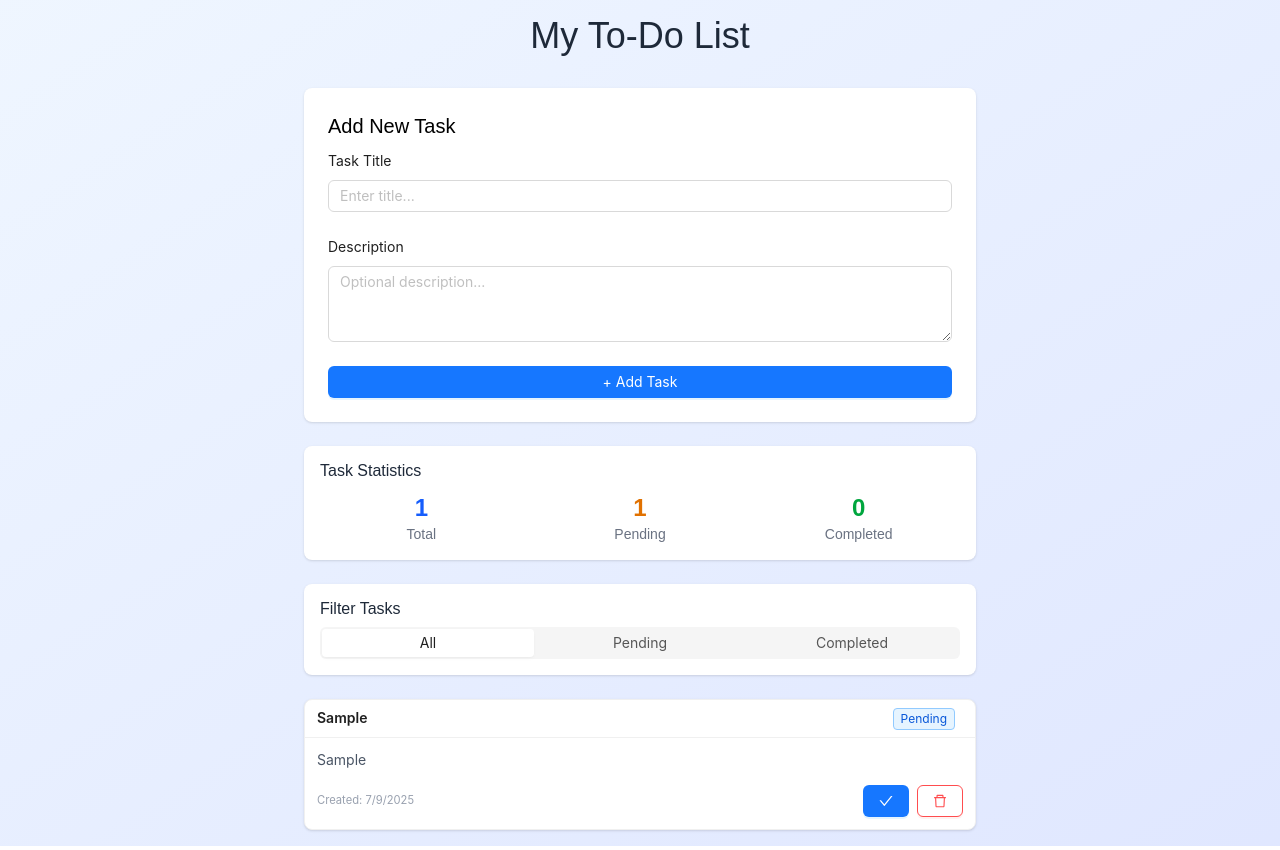
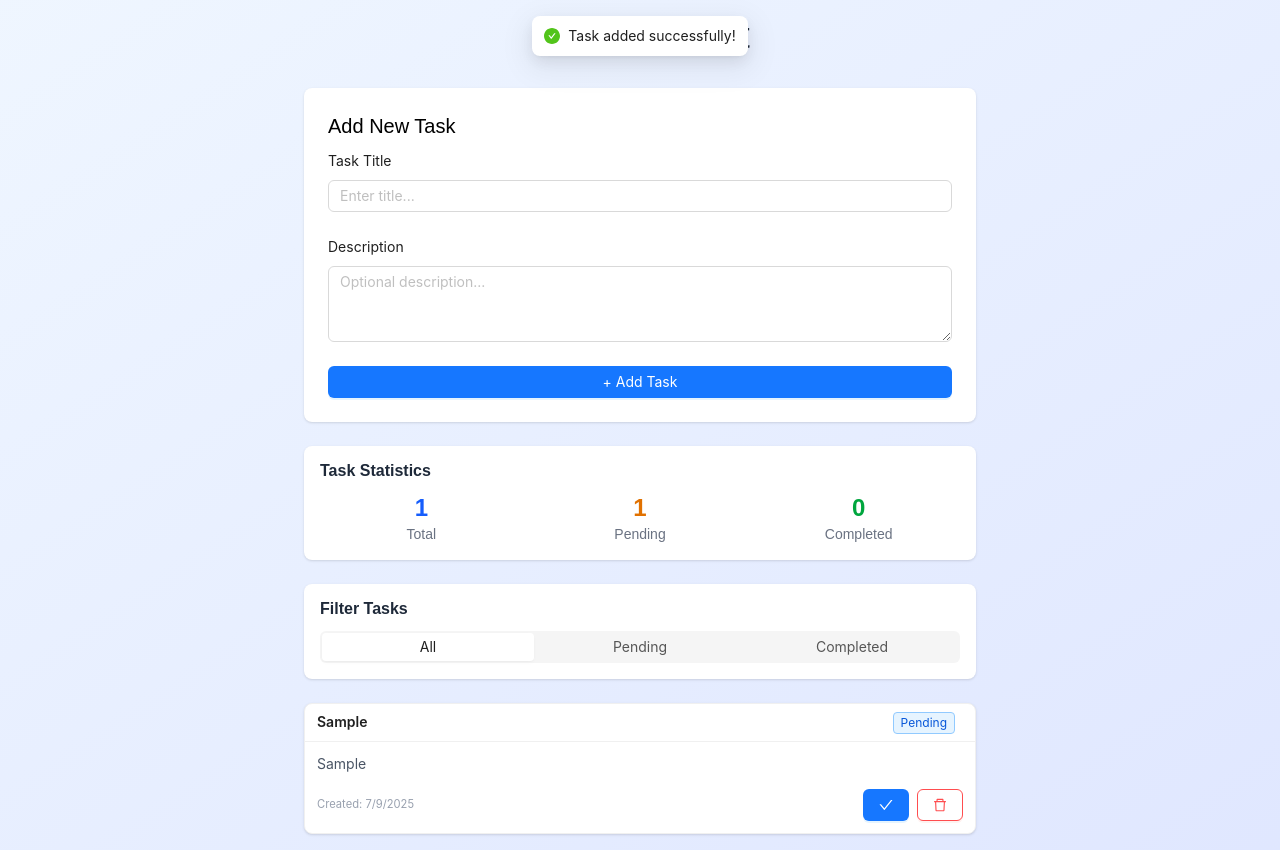
Before and after one commit to DinhHieu2506/ToDo_List, a React (Vite) app: page / in a window 1280 px wide. Both pictures are taken after typing "Sample", "Sample" into the empty fields and a click on the button "+ Add Task". Built offline with nearby package versions, Linux system fonts and the light colour scheme.

Commit message:
fix: downgrade React and ReactDOM to version 18.3.1; enhance user feedback in task operations

```diff
--- a/package.json
+++ b/package.json
@@ -13,8 +13,8 @@
     "@reduxjs/toolkit": "^2.8.2",
     "@tailwindcss/vite": "^4.1.11",
     "antd": "^5.26.3",
-    "react": "^19.1.0",
-    "react-dom": "^19.1.0",
+    "react": "^18.3.1",
+    "react-dom": "^18.3.1",
     "react-redux": "^9.2.0",
     "tailwindcss": "^4.1.11"
   },
--- a/src/components/AddTodoForm.jsx
+++ b/src/components/AddTodoForm.jsx
@@ -1,7 +1,7 @@
 import React, { useState } from 'react'
 import { useDispatch } from 'react-redux'
 import { addTask } from '../features/todos/todosSlice'
-import { Form, Input, Button } from 'antd'
+import { Form, Input, Button, message } from 'antd'
 
 const { TextArea } = Input
 
@@ -15,6 +15,7 @@ const AddTodoForm = () => {
     dispatch(addTask({ title, description }))
     setTitle('')
     setDescription('')
+    message.success('Task added successfully!')
   }
 
   return (
--- a/src/components/FilterButtons.jsx
+++ b/src/components/FilterButtons.jsx
@@ -9,7 +9,7 @@ const FilterButtons = () => {
 
   return (
     <div className="bg-white p-4 rounded-lg shadow mb-6">
-      <h3 className="mb-3 font-medium text-gray-800">Filter Tasks</h3>
+      <div className="mb-3 font-bold text-gray-800">Filter Tasks</div>
       <Segmented
         block
         options={[
--- a/src/components/TaskStats.jsx
+++ b/src/components/TaskStats.jsx
@@ -10,7 +10,7 @@ const TaskStats = () => {
 
   return (
     <div className="bg-white p-4 rounded-lg shadow mb-6">
-      <div className="mb-3 font-medium text-gray-800">Task Statistics </div>
+      <div className="mb-3 font-bold text-gray-800">Task Statistics </div>
       <div className="grid grid-cols-3 gap-4 text-center">
         <div>
           <div className="text-2xl font-bold text-blue-600">{total}</div>
--- a/src/features/todos/TodoItem.jsx
+++ b/src/features/todos/TodoItem.jsx
@@ -1,14 +1,36 @@
 import React from 'react'
 import { useDispatch } from 'react-redux'
 import { toggleTask, deleteTask } from './todosSlice'
-import { Card, Button, Tag, Space } from 'antd'
+import { Card, Button, Tag, Space, Modal } from 'antd'
 import { CheckOutlined, DeleteOutlined } from '@ant-design/icons'
+import { message } from 'antd'
 
 const TodoItem = ({ task }) => {
   const dispatch = useDispatch()
 
+  const handleToggle = () => {
+  const nextStatus = !task.completed ? 'completed' : 'pending';
+  dispatch(toggleTask(task.id));
+  message.success(`Task "${task.title}" marked as ${nextStatus}.`);
+};
+
+
+const handleDelete = () => {
+  Modal.confirm({
+    title: 'Do you want to delete this task?',
+    content: `"${task.title}" will be permanently removed.`,
+    okText: 'Yes',
+    okType: 'danger',
+    cancelText: 'Cancel',
+    onOk() {
+      dispatch(deleteTask(task.id))
+      message.warning(`Task "${task.title}" has been deleted.`)
+    },
+  })
+}
+
   return (
-
+    <div >
     <Card
       size="small"
       title={
@@ -36,17 +58,18 @@ const TodoItem = ({ task }) => {
 
           <Button
             type={task.completed ? 'default' : 'primary'}
-            onClick={() => dispatch(toggleTask(task.id))}
+            onClick={handleToggle}
           >
 
             <CheckOutlined />
           </Button>
-          <Button danger onClick={() => dispatch(deleteTask(task.id))}>
+          <Button danger onClick={handleDelete}>
             <DeleteOutlined />
           </Button>
         </Space>
       </div>
     </Card>
+    </div>
   )
 }
 
--- a/src/features/todos/TodoList.jsx
+++ b/src/features/todos/TodoList.jsx
@@ -20,7 +20,7 @@ const TodoList = () => {
   }
 
   return (
-    <div className="space-y-4">
+    <div className=" flex flex-col space-y-4">
       {filteredTasks.map(task => <TodoItem key={task.id} task={task} />)}
     </div>
   )
--- a/src/features/todos/todosSlice.jsx
+++ b/src/features/todos/todosSlice.jsx
@@ -28,6 +28,7 @@ const todosSlice = createSlice({
     toggleTask(state, action) {
       const task = state.tasks.find(t => t.id === action.payload)
       if (task) task.completed = !task.completed
+
     },
     deleteTask(state, action) {
       state.tasks = state.tasks.filter(t => t.id !== action.payload)
```
Also changed, not shown: 1 other file (tests, documents, lock files or other folders).
